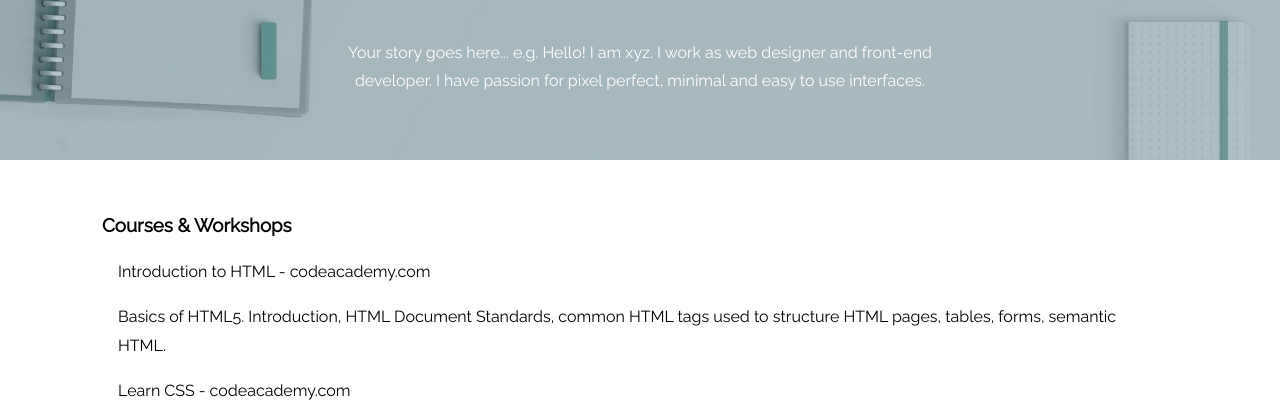
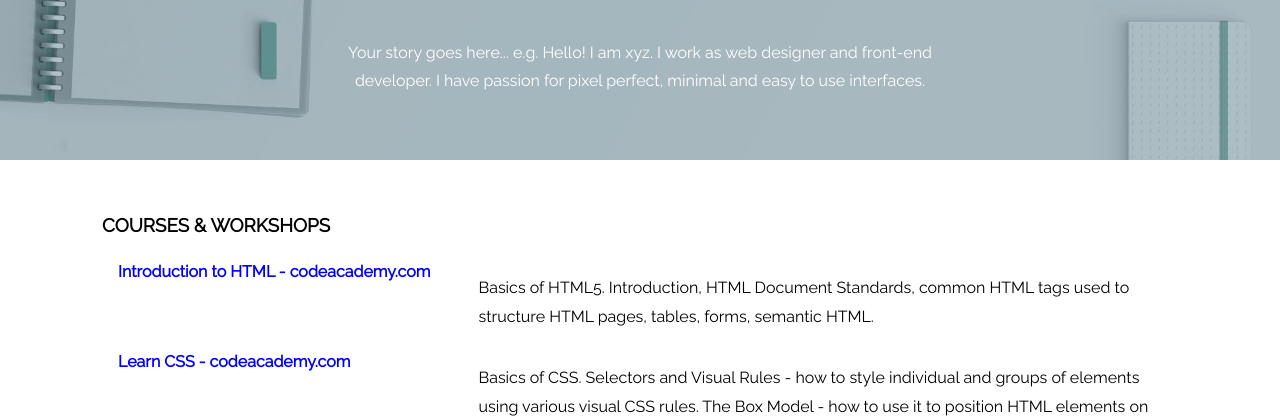
Before and after one commit to joannaewa/My_CV, a plain HTML site: page index.html in a window 1280 px wide. Shown: the part 328-747 px from the top of the page. Drawn offline with Linux system fonts and the light colour scheme.

Commit message:
Update style.css

```diff
--- a/style.css
+++ b/style.css
@@ -19,6 +19,7 @@
 
 header, main, footer {
   margin: 0 auto;
+  border-bottom: 5px;
 }
 
 header {
@@ -46,17 +47,35 @@
   text-transform: uppercase;
 }
 
+h3 {
+  font-weight: bold;
+  text-transform: uppercase;
+}
+
 main {
   max-width: 1140px;
 }
 
 .course {
+    display: flex;
+    flex-wrap: wrap;
 }
 
 .course .title {
+  font-weight: bold;
+  text-tranform: uppercase;
+  color: blue;
+  flex: 0 0 33.3%;
+  max-width: 33%
 }
 
 .course .descrition {
+  flex: 0 0 66.6%;
+  max-width: 66.6%
+}
+
+.course .descrition p {
+  padding-left: 1em;
 }
 
 .school span {
```
